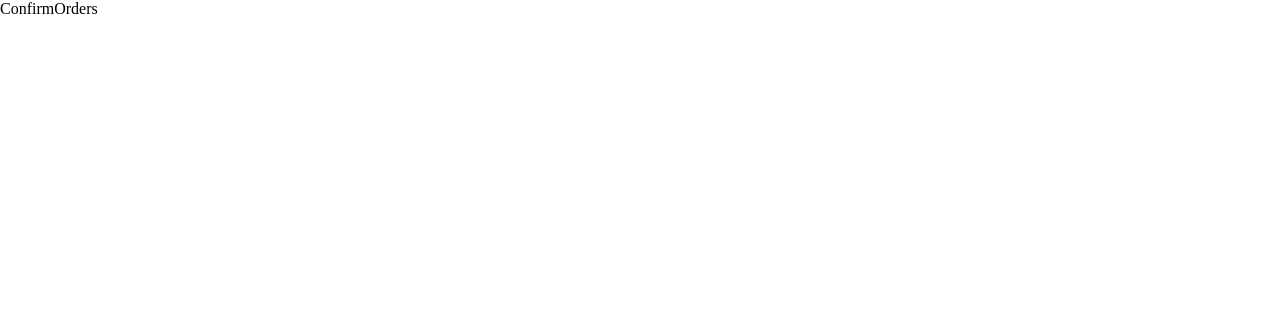
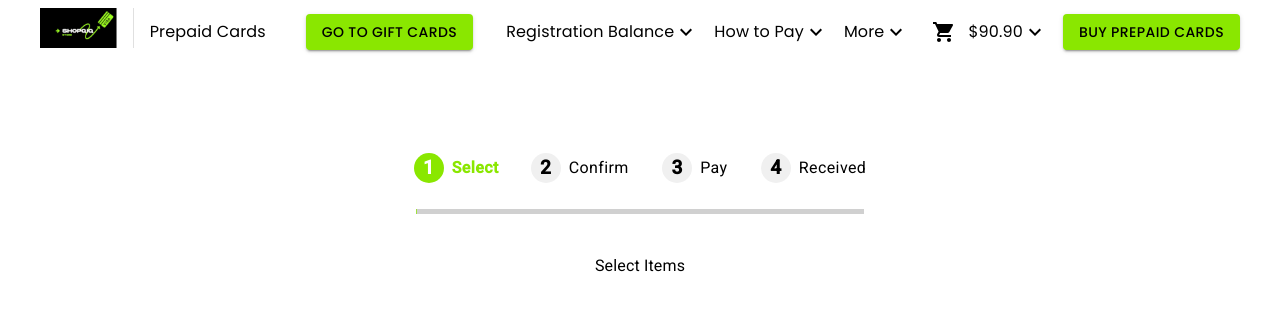
Before and after one commit to irfanalipace/cardWebsite, a React (Vite) app: page /confirm-orders in a window 1280 px wide. Shown: the top 310 px of the page. Built offline with nearby package versions, Linux system fonts and the light colour scheme.

Commit message:
Confirm Order page

```diff
--- a/src/Views/Landing/Landing.jsx
+++ b/src/Views/Landing/Landing.jsx
@@ -8,6 +8,7 @@ import HeroSections from "./components/Content/HomePage/HeroSections";
 import heroimage from "../../assets/images/vector.png";
 import OfferSections from "./components/Content/HomePage/OfferSections";
 import PrepaidCard from "./components/Content/HomePage/PrepaidCard";
+import ConfirmOrders from "./components/Content/OrderPages/ConfirmOrders";
 
 const StyledRoot = styled(Box)(({ theme }) => ({
   minHeight: "100vh",
@@ -48,6 +49,7 @@ const Landing = () => {
         <KeyBenefits />
         <HowToBuy />
       </MainContent>
+
       <Footer />
     </StyledRoot>
   );
--- /dev/null
+++ b/src/Views/Landing/components/Content/OrderPages/ConfirmOrderCards.jsx
@@ -0,0 +1,75 @@
+import React from 'react';
+import { Box, Card, Typography, Divider } from '@mui/material';
+import { styled } from '@mui/material/styles';
+import CurrencyBitcoinIcon from '@mui/icons-material/CurrencyBitcoin';
+
+const StyledCard = styled(Card)(({ theme }) => ({
+  backgroundColor: '#f0f0f0',
+  padding: theme.spacing(3),
+  marginTop: theme.spacing(3),
+  width: '100%',
+
+}));
+
+const ConfirmOrderCards = () => {
+  return (
+    <Box sx={{ padding: '20px', textAlign: 'center', }}>
+      {/* Title Section */}
+      <Typography variant="h6" fontWeight="bold" gutterBottom>
+        Step 2: Confirm Your Order
+      </Typography>
+      <Typography variant="body1" paragraph>
+        Lorem ipsum dolor sit amet, consectetur adipiscing elit. Lorem ipsum dolor sit amet, consectetur <br></br> adipiscing elit. Suspendisse varius enim in eros elementum tristique. <br></br>Suspendisse varius enim in eros elementum tristique.
+      </Typography>
+
+      {/* Card Section */}
+      <StyledCard elevation={2}>
+        {/* Amounts Section */}
+        <Box display="flex" justifyContent="space-between" mb={2}>
+          <Typography variant="body1">100 CAD</Typography>
+          <Typography variant="body1">MASTERCARD</Typography>
+          <Typography variant="body1">$1983.44 * 45</Typography>
+          <Typography variant="body1">$43732.89</Typography>
+        </Box>
+
+        {/* Divider */}
+        <Divider />
+
+        {/* Total USD */}
+        <Box display="flex" justifyContent="space-between" mt={2}>
+        <Typography variant="body1" >
+       Payment:
+      </Typography>
+      <Typography variant="body1">
+      <Box component="span" display="flex" alignItems="center">
+        <CurrencyBitcoinIcon style={{ fontSize: '20px', marginRight: '5px' }} /> BTC
+      </Box>
+    </Typography>
+
+        </Box>
+
+        {/* Total BTC */}
+        <Box display="flex" justifyContent="space-between" mt={1}>
+          <Typography variant="body1" fontWeight="bold">
+            Total USD:
+          </Typography>
+          <Typography variant="body1" fontWeight="bold">
+            $78.99
+          </Typography>
+        </Box>
+
+
+        <Box display="flex" justifyContent="space-between" mt={1}>
+        <Typography variant="body1" fontWeight="bold">
+          Total BTC:
+        </Typography>
+        <Typography variant="body1" fontWeight="bold">
+          0000000000.45 BTC
+        </Typography>
+      </Box>
+      </StyledCard>
+    </Box>
+  );
+};
+
+export default ConfirmOrderCards;
--- a/src/Views/Landing/components/Content/OrderPages/ConfirmOrders.jsx
+++ b/src/Views/Landing/components/Content/OrderPages/ConfirmOrders.jsx
@@ -1,9 +1,122 @@
-import React from 'react'
+import React, { useState } from 'react';
+import { Box, Tabs, Tab, Typography, LinearProgress } from '@mui/material';
+import { styled } from '@mui/material/styles';
+import CheckCircleOutlineIcon from '@mui/icons-material/CheckCircleOutline';
+import HeaderOrderSections from '../../Header/HeaderOrderSections';
+import ConfirmOrderCards from './ConfirmOrderCards';
+
+// Custom styles for tabs
+const StyledTab = styled(Tab)(({ theme, selected, completed }) => ({
+  minWidth: 100,
+  height: 50,
+  display: 'flex',
+  alignItems: 'center',
+  justifyContent: 'center',
+  textTransform: 'none',
+  '& .tab-container': {
+    display: 'flex',
+    alignItems: 'center',
+  },
+  '& .tab-number': {
+    display: 'flex',
+    justifyContent: 'center',
+    alignItems: 'center',
+    width: 30,
+    height: 30,
+    borderRadius: '50%',
+    backgroundColor: completed ? '#8AE700' : selected ? '#8AE700' : '#f0f0f0',
+    color: completed ? '#fff' : selected ? '#fff' : '#000',
+    fontWeight: 'bold',
+    fontSize: '1.2rem',
+    marginRight: theme.spacing(1),
+  },
+  '& .tab-label': {
+    color: completed ? '#8AE700' : selected ? '#8AE700' : '#000',
+    fontSize: '1rem',
+    fontWeight: selected || completed ? 'bold' : 'normal',
+  },
+}));
 
 const ConfirmOrders = () => {
+  const [currentStep, setCurrentStep] = useState(0);
+
+  // Handle tab change
+  const handleChange = (event, newValue) => {
+    setCurrentStep(newValue);
+  };
+
+  // Calculate progress percentage based on the current step
+  const progress = (currentStep / 3) * 100;
+
   return (
-    <div>ConfirmOrders</div>
-  )
-}
+    <Box sx={{ margin: "143px" }}>
+      <HeaderOrderSections />
+      <Box display="flex" flexDirection="column" justifyContent="center" alignItems="center" mt={5}>
+        <Tabs value={currentStep} onChange={handleChange} indicatorColor="none" centered>
+          <StyledTab
+            selected={currentStep === 0}
+            completed={currentStep > 0}
+            label={
+              <div className="tab-container">
+                <div className="tab-number">
+                  {currentStep > 0 ? <CheckCircleOutlineIcon /> : '1'}
+                </div>
+                <div className="tab-label">Select</div>
+              </div>
+            }
+          />
+          <StyledTab
+            selected={currentStep === 1}
+            completed={currentStep > 1}
+            label={
+              <div className="tab-container">
+                <div className="tab-number">
+                  {currentStep > 1 ? <CheckCircleOutlineIcon /> : '2'}
+                </div>
+                <div className="tab-label">Confirm</div>
+              </div>
+            }
+          />
+          <StyledTab
+            selected={currentStep === 2}
+            completed={currentStep > 2}
+            label={
+              <div className="tab-container">
+                <div className="tab-number">
+                  {currentStep > 2 ? <CheckCircleOutlineIcon /> : '3'}
+                </div>
+                <div className="tab-label">Pay</div>
+              </div>
+            }
+          />
+          <StyledTab
+            selected={currentStep === 3}
+            completed={currentStep >= 3}
+            label={
+              <div className="tab-container">
+                <div className="tab-number">
+                  {currentStep >= 3 ? <CheckCircleOutlineIcon /> : '4'}
+                </div>
+                <div className="tab-label">Received</div>
+              </div>
+            }
+          />
+        </Tabs>
 
-export default ConfirmOrders
+
+        <Box width="45%" mt={2}>
+          <LinearProgress variant="determinate" value={progress} sx={{ height: 5, backgroundColor: '#d0d0d0', '& .MuiLinearProgress-bar': { backgroundColor: '#8AE700' } }} />
+        </Box>
+
+        <Box mt={5} sx={{maxWidth:"none"}}>
+          {currentStep === 0 && <Typography>Select Items</Typography>}
+          {currentStep === 1 && <Box><ConfirmOrderCards /></Box>}
+          {currentStep === 2 && <Typography>Pay for Your Order</Typography>}
+          {currentStep === 3 && <Typography>Order Received</Typography>}
+        </Box>
+      </Box>
+    </Box>
+  );
+};
+
+export default ConfirmOrders;
--- /dev/null
+++ b/src/Views/Landing/components/Header/HeaderOrderSections.jsx
@@ -0,0 +1,110 @@
+import {
+    AppBar,
+    Toolbar,
+    Button,
+    Typography,
+    Box,
+    IconButton,
+    Divider,
+  } from "@mui/material";
+  import { ShoppingCart, KeyboardArrowDown } from "@mui/icons-material";
+  import React from "react";
+  import imagelog from "../../../../assets/images/logo.png";
+
+  const HeaderOrderSections = () => {
+    return (
+      <AppBar
+        position="absolute"
+        sx={{
+          top: 0,
+          left: 0,
+          right: 0,
+          backgroundColor: "transparent",
+          boxShadow: "none",
+          padding: "0 1rem",
+          zIndex: 2,
+        }}
+      >
+        <Toolbar>
+          <Box display="flex" alignItems="center">
+            <Typography variant="h6">
+              <img src={imagelog} alt="logo" style={{ height: "40px" }} />
+            </Typography>
+            <Divider
+              orientation="vertical"
+              flexItem
+              sx={{ height: "40px", margin: "0 16px",color:"black" }}
+            />
+          </Box>
+
+          <Box display="flex" alignItems="center" gap={2} sx={{ flexGrow: 1 }}>
+            <Box display="flex" alignItems="center">
+              <Typography variant="body1" sx={{ fontFamily: "Poppins" , color:"black"}}>
+                Prepaid Cards
+              </Typography>
+              <KeyboardArrowDown />
+            </Box>
+            <Button
+              variant="contained"
+              sx={{
+                backgroundColor: "#8AE700",
+                color: "black",
+                fontFamily: "Poppins",
+                "&:hover": { backgroundColor: "#76c300" },
+              }}
+            >
+              Go to Gift Cards
+            </Button>
+          </Box>
+
+          <Box display="flex" alignItems="center" gap={2}>
+            <Box display="flex" alignItems="center">
+              <Typography variant="body1" sx={{ fontFamily: "Poppins" , color:"black"}}>
+                Registration Balance
+              </Typography>
+              <KeyboardArrowDown style={{color:"black"}}/>
+            </Box>
+
+            <Box display="flex" alignItems="center">
+              <Typography variant="body1" sx={{ fontFamily: "Poppins", color:"black" }}>
+                How to Pay
+              </Typography>
+              <KeyboardArrowDown style={{color:"black"}}/>
+            </Box>
+
+            <Box display="flex" alignItems="center">
+              <Typography variant="body1" sx={{ fontFamily: "Poppins" ,color:"black"}}>
+                More
+              </Typography>
+              <KeyboardArrowDown style={{color:"black"}}/>
+            </Box>
+
+            <IconButton edge="end" color="inherit" style={{color:"black"}}>
+              <ShoppingCart style={{color:"black"}}/>
+            </IconButton>
+
+            <Box display="flex" alignItems="center">
+              <Typography variant="body1" sx={{ fontFamily: "Poppins",color:"black" }}>
+                $90.90
+              </Typography>
+              <KeyboardArrowDown style={{color:"black"}}/>
+            </Box>
+
+            <Button
+              variant="contained"
+              sx={{
+                backgroundColor: "#8AE700",
+              color:"black",
+                fontFamily: "Poppins",
+                "&:hover": { backgroundColor: "#76c300" },
+              }}
+            >
+              Buy Prepaid Cards
+            </Button>
+          </Box>
+        </Toolbar>
+      </AppBar>
+    );
+  };
+
+  export default HeaderOrderSections;
```
